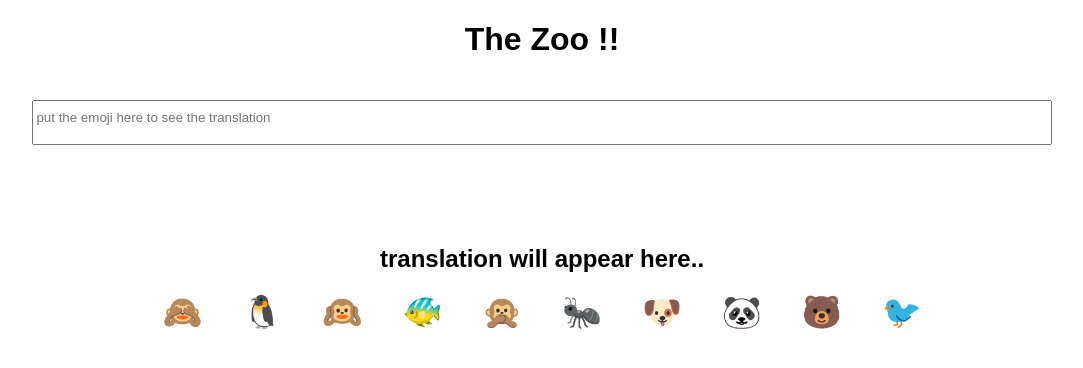
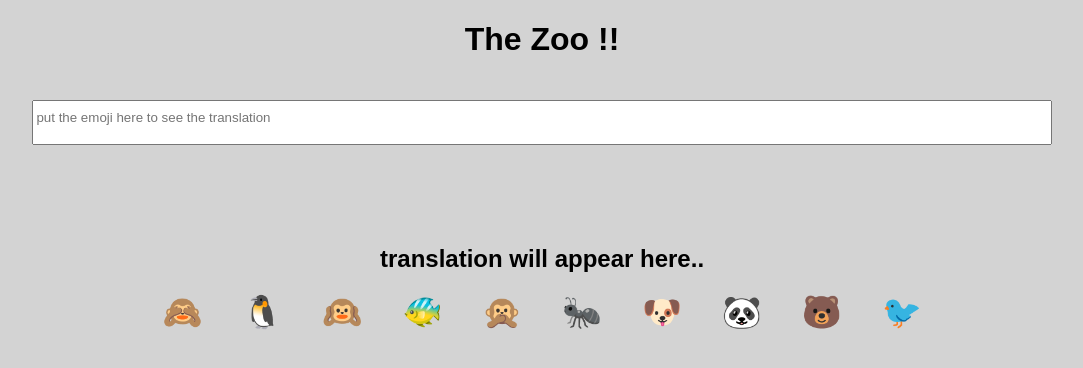
Before and after one commit to JuvitaSaini09/Animal-Interpreter, a React (Create React App) app: page / in a window 1280 px wide. Shown: the top 368 px of the page, without its empty margins (98-1181 px from the left). Built offline with nearby package versions, Linux system fonts and the light colour scheme.

Commit message:
styling:background color

```diff
--- a/src/styles.css
+++ b/src/styles.css
@@ -3,6 +3,9 @@
   font-family: "Klee One", cursive, sans-serif;
   font-weight: bold;
   text-align: center;
+}
+body {
+  background-color: lightgray;
 }
 input {
   padding-bottom: 10px;
```
Also changed, not shown: 1 other file (tests, documents, lock files or other folders).
